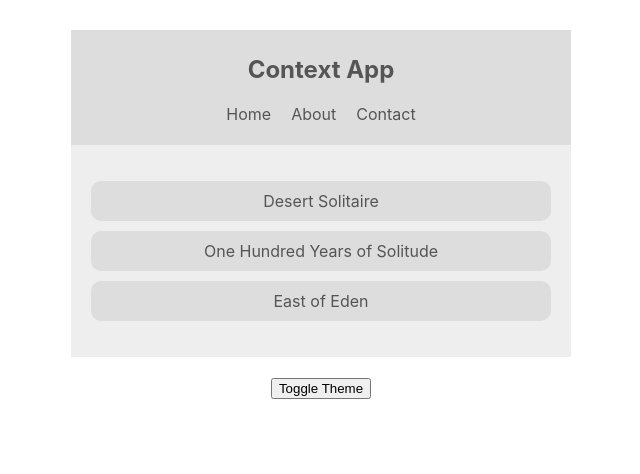
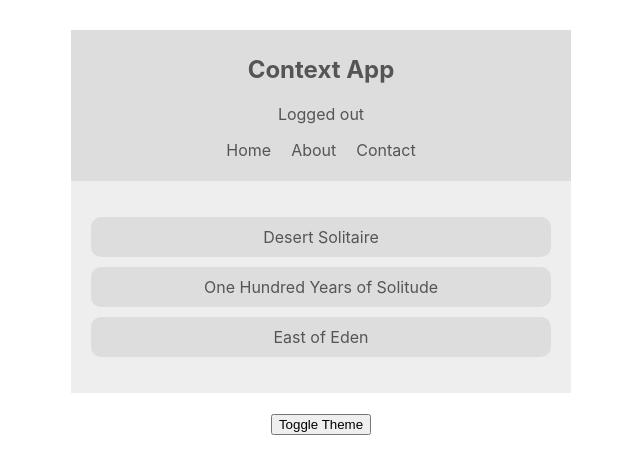
Before and after one commit to stamiesie/context-API-todo-list, a React (Create React App) app: page / in a window 1280 px wide. Shown: the top 474 px of the page, without its empty margins (319-959 px from the left). Built offline with nearby package versions, Linux system fonts and the light colour scheme.

Commit message:
add second consumer to single component

```diff
--- a/src/components/NavBar.js
+++ b/src/components/NavBar.js
@@ -1,15 +1,21 @@
 import React, { Component } from 'react';
+import { AuthContext } from '../contexts/AuthContext';
 import { ThemeContext } from '../contexts/ThemeContext';
 
 export default class NavBar extends Component {
     render() {
         return (
-            <ThemeContext.Consumer>{(context) => {
-                const { isLightTheme, light, dark } = context;
+            <AuthContext.Consumer>{(authContext) => (
+                <ThemeContext.Consumer>{(themeContext) => {
+                    const { isAuthenticated, toggleAuth } = authContext;
+                    const { isLightTheme, light, dark } = themeContext;
                     const theme = isLightTheme ? light : dark;
                     return(
                         <nav style={{ background: theme.ui, color: theme.color }}>
                         <h1>Context App</h1>
+                        <div onClick={toggleAuth}>
+                            { isAuthenticated ? 'Logged in' : 'Logged out'}
+                        </div>
                         <ul>
                             <li>Home</li>
                             <li>About</li>
@@ -19,6 +25,8 @@ export default class NavBar extends Component {
                     )
                 }}
                 </ThemeContext.Consumer>
+            )}
+            </AuthContext.Consumer>
         )
     }
 }
```
Lines whose indentation alone changed are shown as unchanged.
